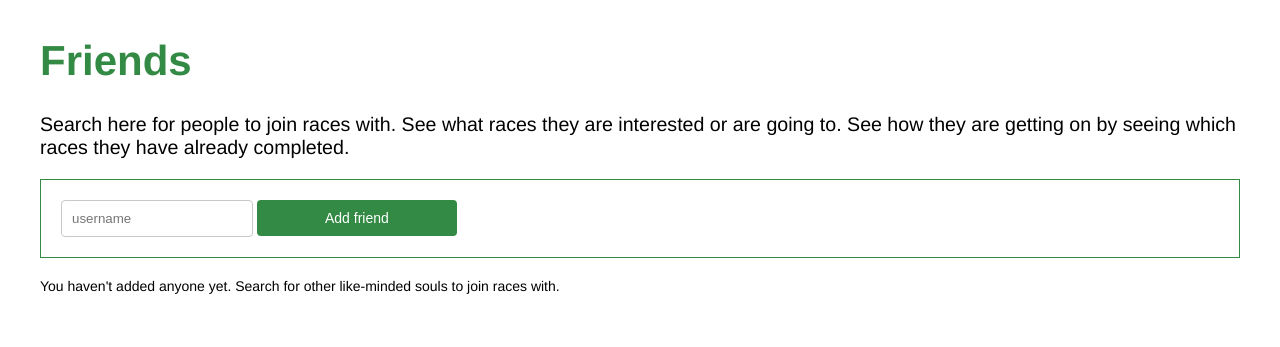
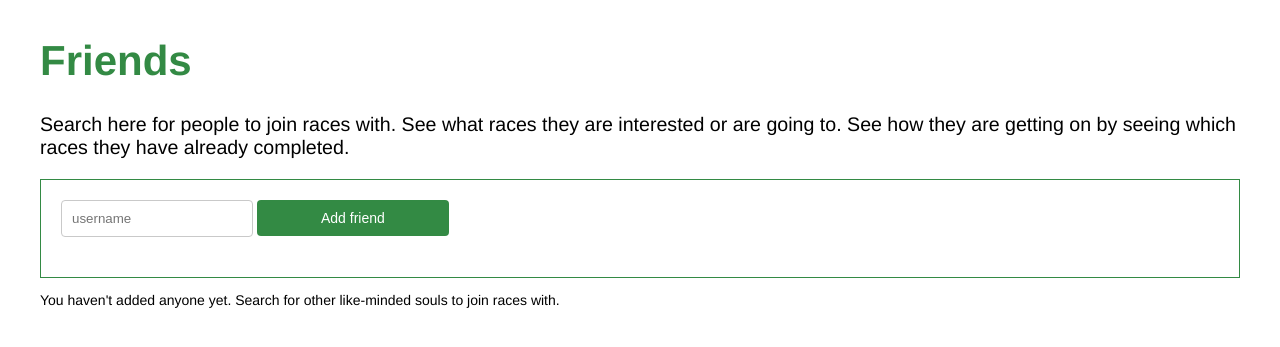
Before and after one commit to richardgiddings/racewithme, a Django app: page /main/friends/ in a window 1280 px wide. Shown: the part 203-550 px from the top of the page. Run offline with Django 3.2, Linux system fonts and the light colour scheme; the visitor is signed in with stand-in values (Sample User, id 1); some libraries are stand-ins or nearby versions.

Commit message:
Improve look of friends adding form

```diff
--- a/main/views.py
+++ b/main/views.py
@@ -168,6 +168,7 @@ def add_friend(request):
         friend = User.objects.get(username=username)
     except ObjectDoesNotExist:
         messages.info(request, '{} does not exist.'.format(username))
+        return HttpResponseRedirect(reverse('friends'))
 
     result = Friend.objects.filter(user_profile=request.user.profile,
                                    friend_profile=friend.profile)
--- a/racewithme/static/racewithme/style.css
+++ b/racewithme/static/racewithme/style.css
@@ -461,11 +461,13 @@ PAGES
   font-size: 1em; }
   #friends-page #find-friends-container {
     border: 1px solid #338a44;
-    padding: 0px 20px 20px 20px;
-    margin: 20px 0px 20px 0px; }
+    padding: 0px 20px 20px 20px; }
+    #friends-page #find-friends-container form {
+      margin-top: 20px; }
     #friends-page #find-friends-container input[type="text"] {
       outline: none;
       padding: 10px;
+      margin-bottom: 20px;
       border: solid 1px #c9c9c9;
       border-radius: 4px;
       width: 170px;
@@ -474,9 +476,8 @@ PAGES
         border: solid 1px #338a44; }
     #friends-page #find-friends-container button {
       font-size: 1em;
-      width: 200px;
+      width: 192px;
       height: 36px;
-      margin-top: 20px;
       padding: 6px;
       background-color: #338a44;
       border-radius: 4px;
@@ -488,7 +489,8 @@ PAGES
   #friends-page table {
     font-size: 1.2em;
     width: 100%;
-    border-collapse: collapse; }
+    border-collapse: collapse;
+    margin-top: 20px; }
     #friends-page table td, #friends-page table th {
       text-align: left;
       padding: 8px; }
--- a/racewithme/static/sass/style.scss
+++ b/racewithme/static/sass/style.scss
@@ -641,11 +641,15 @@ PAGES
     #find-friends-container {
         border: 1px solid $theme-colour1;
         padding: 0px 20px 20px 20px;
-        margin: 20px 0px 20px 0px;
+
+        form {
+            margin-top: 20px;
+        }
 
         input[type="text"] {
             outline: none;
             padding: 10px;
+            margin-bottom: 20px;
             border: solid 1px #c9c9c9;
             border-radius: 4px;
             width: 170px;
@@ -658,9 +662,8 @@ PAGES
 
         button {
             font-size: 1em;
-            width: 200px;
+            width: 192px;
             height: 36px;
-            margin-top: 20px;
             padding: 6px;
             background-color: $theme-colour1;
             border-radius: 4px;
@@ -677,6 +680,7 @@ PAGES
         font-size: 1.2em;
         width: 100%;
         border-collapse: collapse;
+        margin-top: 20px;
 
         td, th {
             text-align: left;
```
Also changed, not shown: 1 other file.
